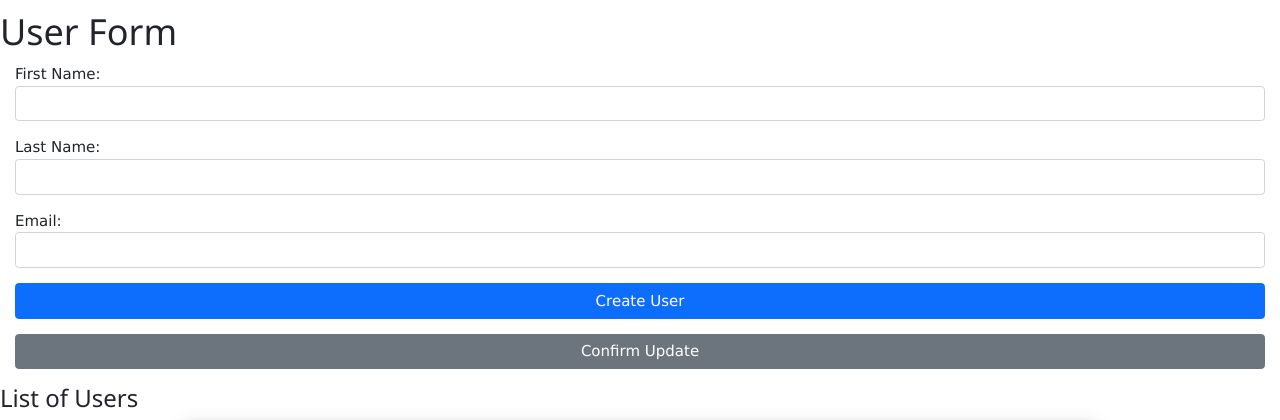
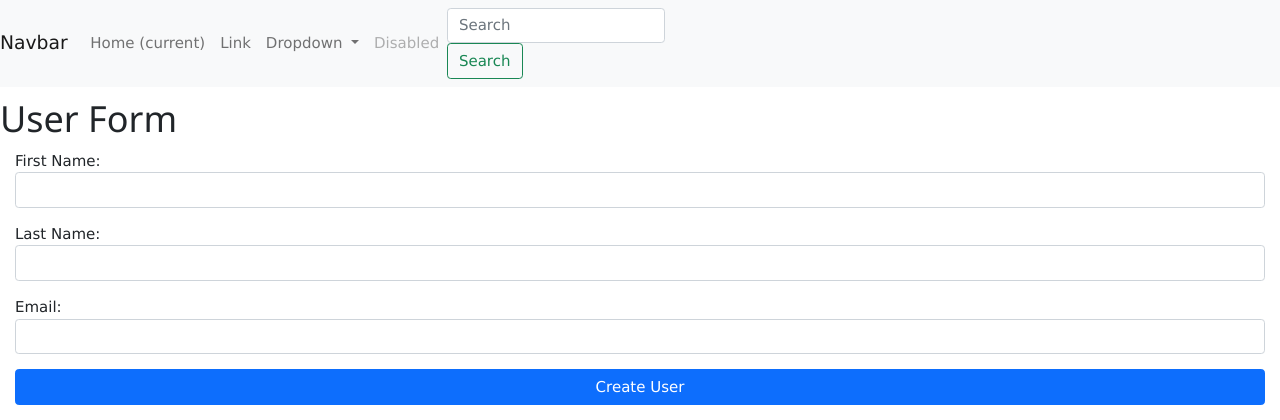
Before and after one commit to kevinnamkung/cs4750-project, a PHP site: page /userform.php in a window 1280 px wide. Shown: the top 420 px of the page. Run offline with PHP 8.4, Linux system fonts and the light colour scheme; data that the repository does not hold is empty.

Commit message:
styling for home

```diff
--- a/connect-db.php
+++ b/connect-db.php
@@ -43,11 +43,11 @@
 ////////////////////////////////////////////
 
 /** S23, PHP (on GCP, local XAMPP, or CS server) connect to MySQL (on CS server) **/
-// $username = 'username';
-// $password = 'password';
-// $host = 'mysql01.cs.virginia.edu';
-// $dbname = 'db_name';
-// $dsn = "mysql:host=$host;dbname=$dbname";
+$username = 'khn8ur';
+$password = 'socalnk1';
+$host = 'mysql01.cs.virginia.edu';
+$dbname = 'khn8ur_d';
+$dsn = "mysql:host=$host;dbname=$dbname";
 ////////////////////////////////////////////
 
 // To find a hostname, access phpMyAdmin
--- /dev/null
+++ b/shared/header.php
@@ -0,0 +1,42 @@
+<!DOCTYPE html>
+<html>
+<head>
+    <!-- Include necessary CSS and other head content -->
+</head>
+<body>
+    <nav class="navbar navbar-expand-lg navbar-light bg-light">
+        <a class="navbar-brand" href="#">Navbar</a>
+        <button class="navbar-toggler" type="button" data-toggle="collapse" data-target="#navbarSupportedContent" aria-controls="navbarSupportedContent" aria-expanded="false" aria-label="Toggle navigation">
+          <span class="navbar-toggler-icon"></span>
+        </button>
+
+        <div class="collapse navbar-collapse" id="navbarSupportedContent">
+          <ul class="navbar-nav mr-auto">
+            <li class="nav-item active">
+              <a class="nav-link" href="#">Home <span class="sr-only">(current)</span></a>
+            </li>
+            <li class="nav-item">
+              <a class="nav-link" href="#">Link</a>
+            </li>
+            <li class="nav-item dropdown">
+              <a class="nav-link dropdown-toggle" href="#" id="navbarDropdown" role="button" data-toggle="dropdown" aria-haspopup="true" aria-expanded="false">
+                Dropdown
+              </a>
+              <div class="dropdown-menu" aria-labelledby="navbarDropdown">
+                <a class="dropdown-item" href="#">Action</a>
+                <a class="dropdown-item" href="#">Another action</a>
+                <div class="dropdown-divider"></div>
+                <a class="dropdown-item" href="#">Something else here</a>
+              </div>
+            </li>
+            <li class="nav-item">
+              <a class="nav-link disabled" href="#">Disabled</a>
+            </li>
+          </ul>
+          <form class="form-inline my-2 my-lg-0">
+            <input class="form-control mr-sm-2" type="search" placeholder="Search" aria-label="Search">
+            <button class="btn btn-outline-success my-2 my-sm-0" type="submit">Search</button>
+          </form>
+        </div>
+      </nav>
+</body>
--- a/userform.php
+++ b/userform.php
@@ -37,6 +37,7 @@
     </head>
 
     <body>
+        <?php include('shared/header.php'); ?>
         <h1>User Form</h1>
 
         <form name="mainForm" action="userform.php" method="post">
```
Also changed, not shown: home.html (+56 -4 lines), shared/homestyle.css (added, +16 -0 lines), shared/premlogo.png (added).
